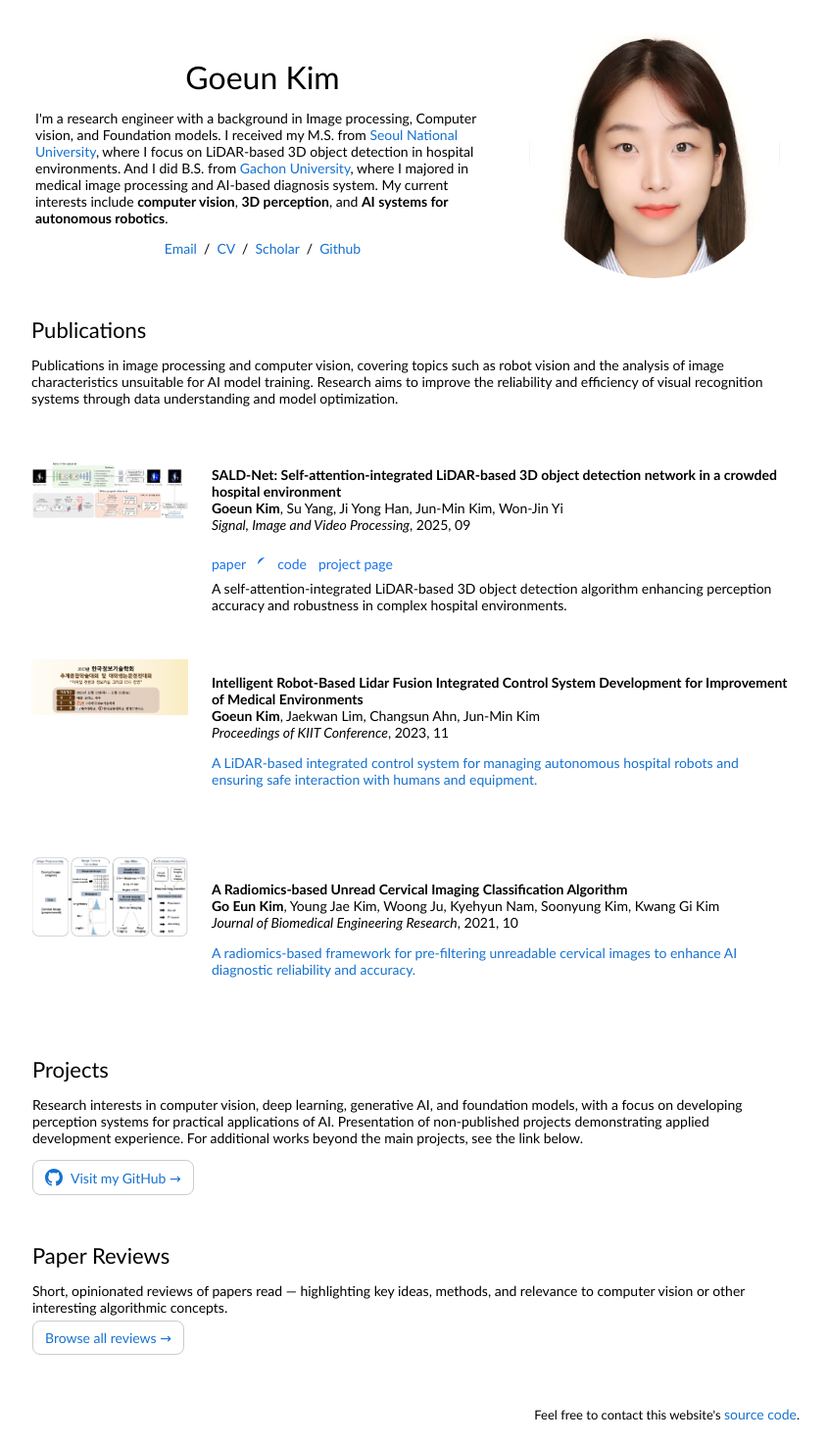
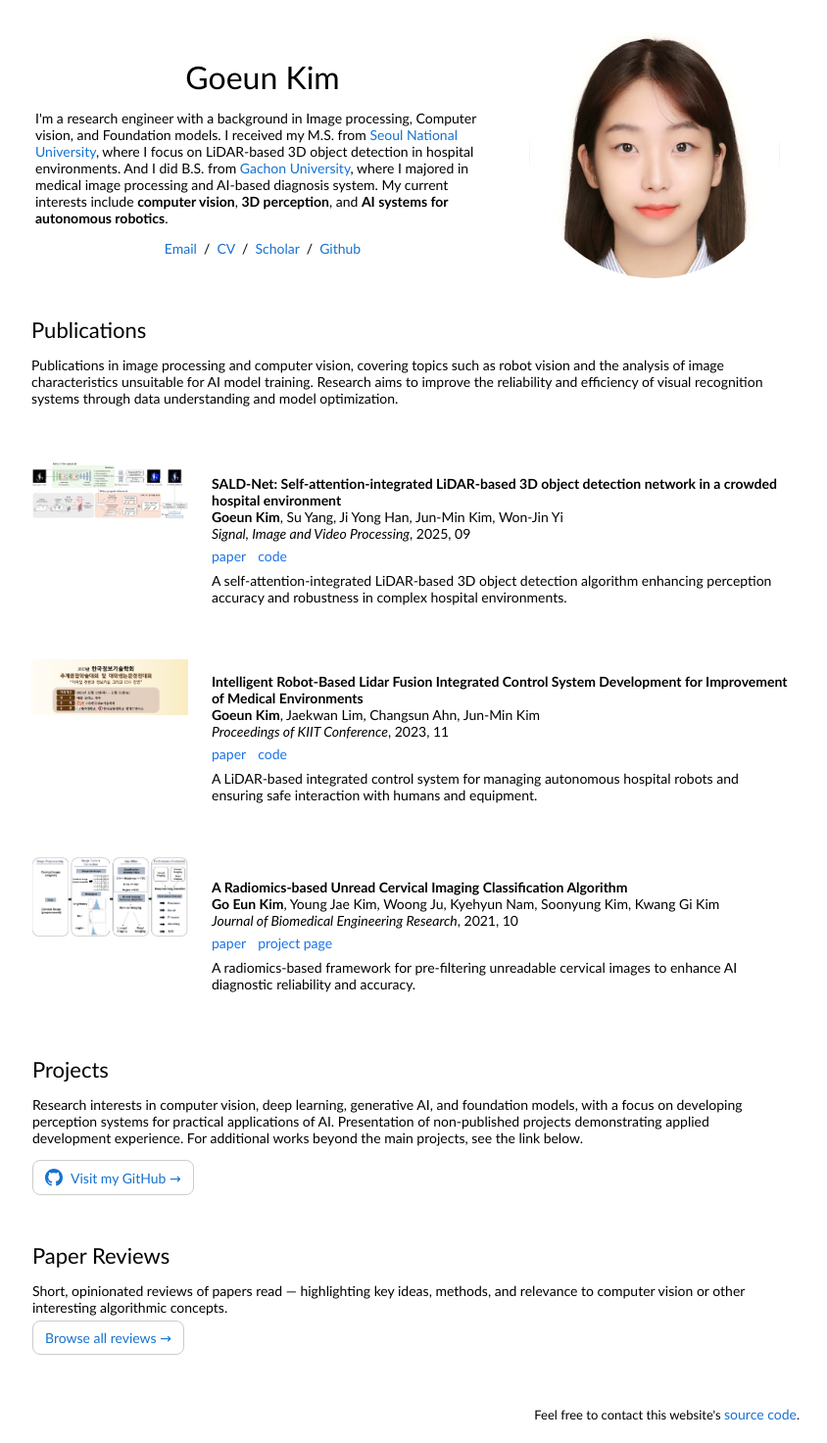
Before and after one commit to Groovy52/Groovy52.github.io, a Jekyll site: the page built from index.html, in a window 1280 px wide. Shown: the whole page at 98% size, without its empty margins (224-1068 px from the left). Built offline with Jekyll 4.4.1, drawn with Linux system fonts in a browser that asks for light colours.

Commit message:
Enhance index.html with GitHub links and alt text
Updated links to point to GitHub repositories and added alt text for images.

```diff
--- a/index.html
+++ b/index.html
@@ -65,20 +65,15 @@
 		  <span>Jun-Min Kim</span>,
 		  <span>Won-Jin Yi</span>
 		  <br>
-		  <em>Signal, Image and Video Processing</em>, 2025, 09<br>
+		  <em>Signal, Image and Video Processing</em>, 2025, 09
 		  <br>
 
 			<span style="display:inline-flex; gap:12px; margin-top:6px;">
 			  <a href="https://link.springer.com/article/10.1007/s11760-025-04727-y" target="_blank" rel="noopener noreferrer"
 				 style="color:#1a73e8; text-decoration:none;">paper</a>
+
 			  <a href="https://github.com/Groovy52/SALD-Net" target="_blank" rel="noopener noreferrer"
-				 style="color:#1a73e8; text-decoration:none; display:inline-flex; align-items:center; gap:6px;">
-				<!-- GitHub icon -->
-				<svg width="14" height="14" viewBox="0 0 16 16" aria-hidden="true"><path fill="currentColor" d="M8 0C3.58 0 0 3.58 0 8a8...2-8z"/></svg>
-				<span>code</span>
-			  </a>
-			  <a href="https://github.com/Groovy52/SALD-Net" target="_blank" rel="noopener noreferrer"
-				 style="color:#1a73e8; text-decoration:none;">project page</a>
+				 style="color:#1a73e8; text-decoration:none;">code</a>
 			</span>
 
 			<p style="margin:8px 0 0;">
@@ -90,7 +85,7 @@
     <tr>
       <td style="padding:16px;width:20%;vertical-align:middle">
         <div class="one">
-          <img src='images/intelligent_robot.png' width="160">
+          <img src='images/intelligent_robot.png' width="160" alt="Intelligent robot control thumbnail">
         </div>
       </td>
       <td style="padding:8px;width:80%;vertical-align:middle">
@@ -101,9 +96,18 @@
 		  <span>Changsun Ahn</span>,
 		  <span>Jun-Min Kim</span>
 		  <br>
-		  <em>Proceedings of KIIT Conference</em>, 2023, 11<br>
-		  <a href="https://www.dbpia.co.kr/Journal/articleDetail?nodeId=NODE11652019">
-          <p>
+		  <em>Proceedings of KIIT Conference</em>, 2023, 11
+		  <br>
+
+			<span style="display:inline-flex; gap:12px; margin-top:6px;">
+		      <a href="https://www.dbpia.co.kr/Journal/articleDetail?nodeId=NODE11652019" target="_blank" rel="noopener noreferrer"
+		         style="color:#1a73e8; text-decoration:none;">paper</a>
+
+		      <a href="https://github.com/Groovy52/med-env-robot-control" target="_blank" rel="noopener noreferrer"
+		         style="color:#1a73e8; text-decoration:none;">code</a>
+		    </span>
+
+		    <p style="margin:8px 0 0;">
 		      A LiDAR-based integrated control system for managing autonomous hospital robots and ensuring safe interaction with humans and equipment.
 		    </p>
 		  </td>
@@ -112,7 +116,7 @@
     <tr>
       <td style="padding:16px;width:20%;vertical-align:middle">
         <div class="one">
-          <img src='images/cervical_classification.png' width="160">
+          <img src='images/cervical_classification.png' width="160" alt="Cervical imaging thumbnail">
         </div>
       </td>
       <td style="padding:8px;width:80%;vertical-align:middle">
@@ -125,9 +129,18 @@
 		  <span>Soonyung Kim</span>,
 		  <span>Kwang Gi Kim</span>
 		  <br>
-		  <em>Journal of Biomedical Engineering Research</em>, 2021, 10<br>
-		  <a href="https://scholar.kyobobook.co.kr/article/detail/4040047063932">
-          <p>
+		  <em>Journal of Biomedical Engineering Research</em>, 2021, 10
+		  <br>
+
+		   <span style="display:inline-flex; gap:12px; margin-top:6px;">
+		      <a href="https://scholar.kyobobook.co.kr/article/detail/4040047063932" target="_blank" rel="noopener noreferrer"
+		         style="color:#1a73e8; text-decoration:none;">paper</a>
+
+		      <a href="https://github.com/Groovy52/unreadable-cervical-radiomics" target="_blank" rel="noopener noreferrer"
+		         style="color:#1a73e8; text-decoration:none;">project page</a>
+		    </span>
+
+		    <p style="margin:8px 0 0;">
 		      A radiomics-based framework for pre-filtering unreadable cervical images to enhance AI diagnostic reliability and accuracy.
 		    </p>
 		  </td>
```
Lines whose indentation alone changed are shown as unchanged.
